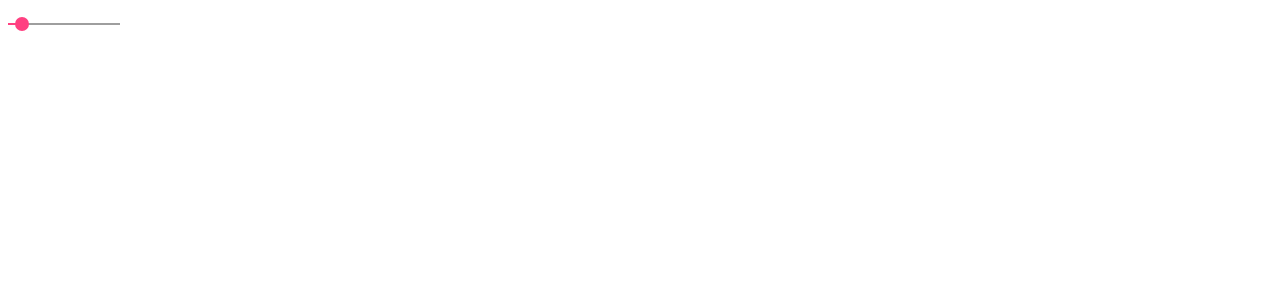
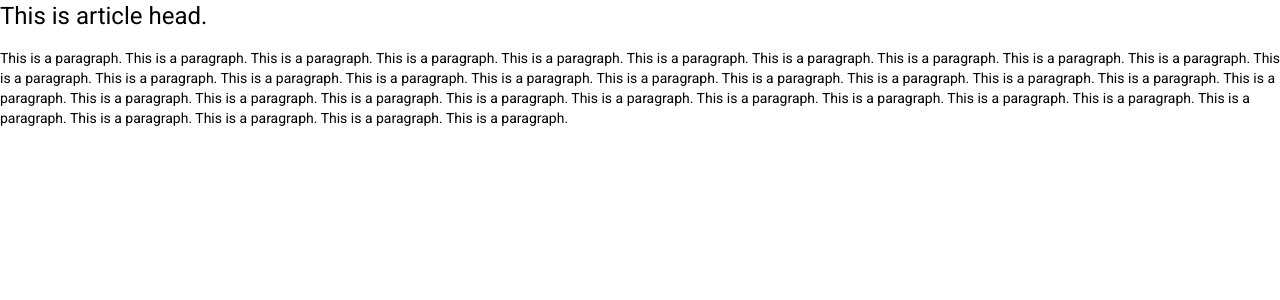
Before and after one commit to ondotnet/ondotnet, an Angular app: page / in a window 1280 px wide. Shown: the top 300 px of the page. Built offline with nearby package versions, Linux system fonts and the light colour scheme.

Commit message:
add demo article

```diff
--- a/src/app/app.component.html
+++ b/src/app/app.component.html
@@ -1,2 +1,43 @@
-<mat-slider min="1" max="5" step="0.5" value="1.5"></mat-slider>
+<article>
+  <h1>
+    This is article head.
+  </h1>
+  <p>
+    This is a paragraph.
+    This is a paragraph.
+    This is a paragraph.
+    This is a paragraph.
+    This is a paragraph.
+    This is a paragraph.
+    This is a paragraph.
+    This is a paragraph.
+    This is a paragraph.
+    This is a paragraph.
+    This is a paragraph.
+    This is a paragraph.
+    This is a paragraph.
+    This is a paragraph.
+    This is a paragraph.
+    This is a paragraph.
+    This is a paragraph.
+    This is a paragraph.
+    This is a paragraph.
+    This is a paragraph.
+    This is a paragraph.
+    This is a paragraph.
+    This is a paragraph.
+    This is a paragraph.
+    This is a paragraph.
+    This is a paragraph.
+    This is a paragraph.
+    This is a paragraph.
+    This is a paragraph.
+    This is a paragraph.
+    This is a paragraph.
+    This is a paragraph.
+    This is a paragraph.
+    This is a paragraph.
+    This is a paragraph.
+  </p>
+</article>
 <router-outlet></router-outlet>
```
